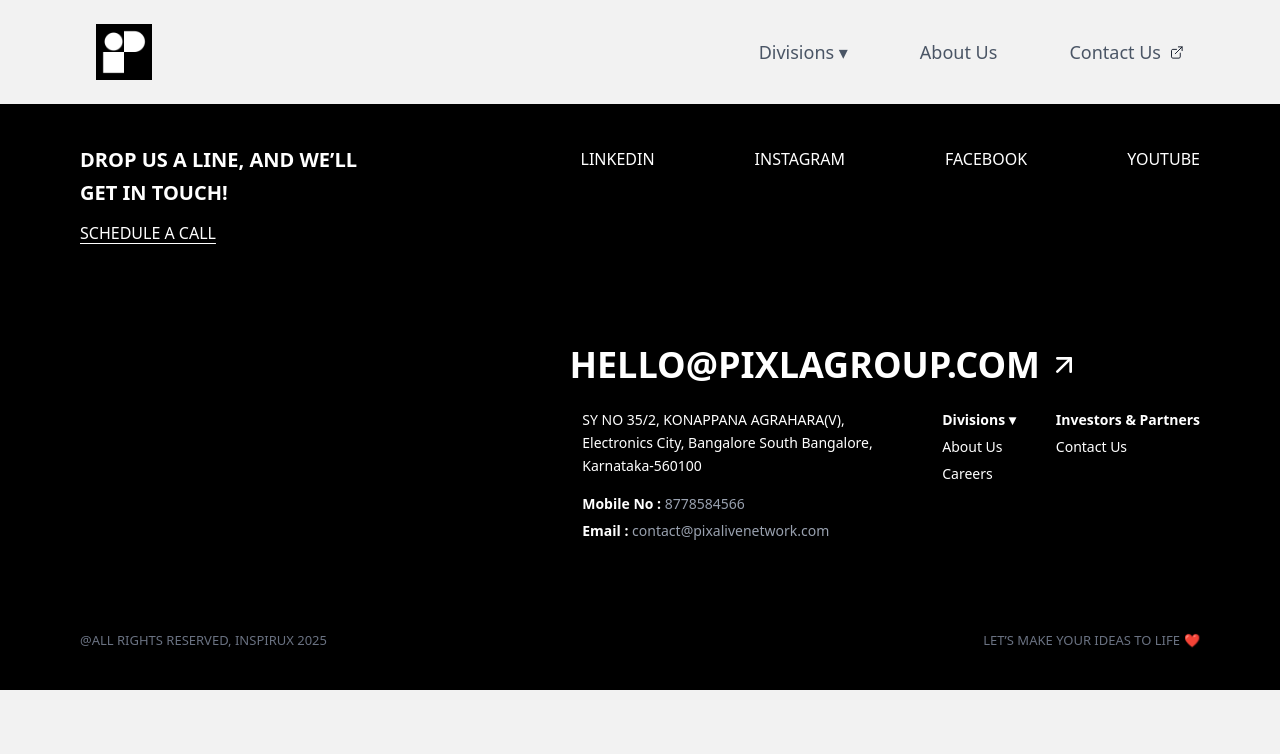
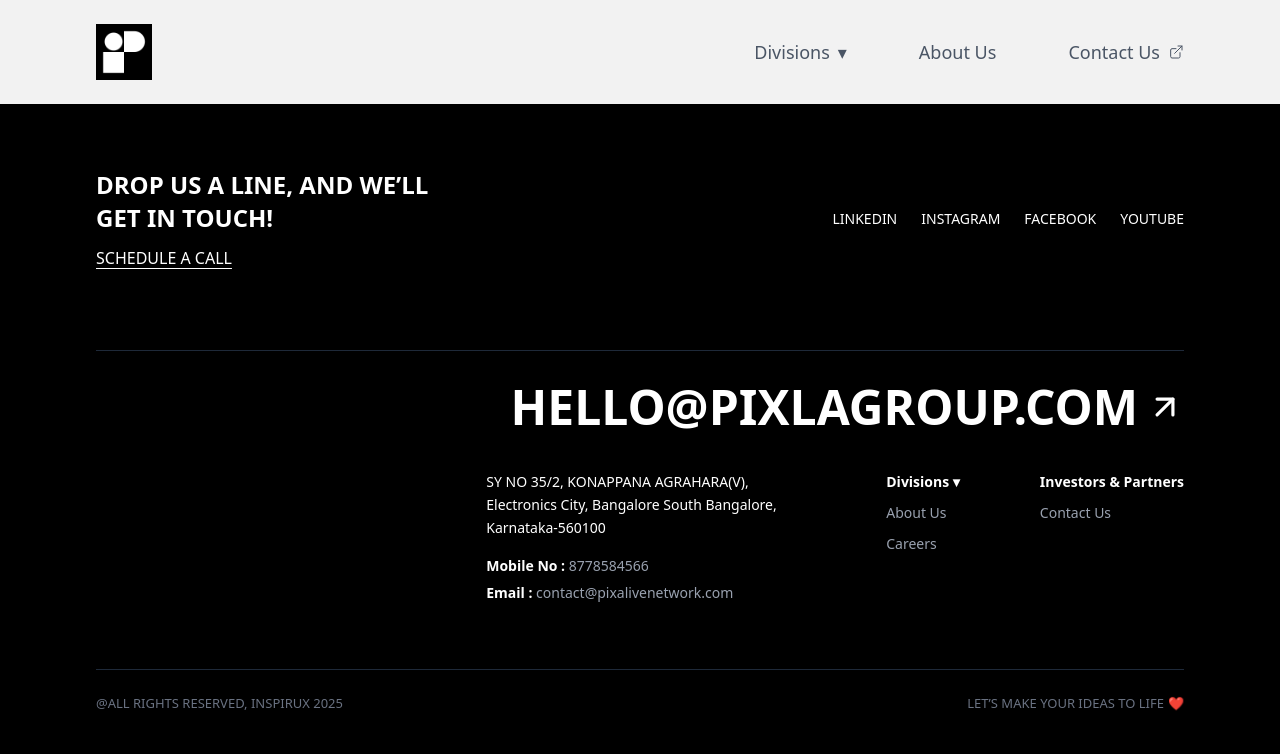
Before and after one commit to pixalivetech/Pixla_Group, a React (Vite) app: page /divisions/3 in a window 1280 px wide. Shown: the top 754 px of the page. Built offline with nearby package versions, Linux system fonts and the light colour scheme.

Commit message:
alignment

```diff
--- a/src/Components/Footer/footer.jsx
+++ b/src/Components/Footer/footer.jsx
@@ -1,55 +1,59 @@
-// src/components/Footer.jsx
 import React from "react";
 import { ArrowUpRight } from "lucide-react";
 
 export default function Footer() {
   return (
     <footer>
-    <div  className="bg-black text-white px-6 md:px-20 py-10 font-sans">
-      {/* Top Section */}
-      <div className="flex flex-col md:flex-row justify-between items-start md:items-center pb-15 gap-8">
+      {/* Footer Content Section (Black Background) */}
+      <div className="bg-black text-white px-6 md:px-24 py-16 font-sans">
+        {/* Top Section: Contact CTA and Social Links */}
+        <div className="flex flex-col md:flex-row justify-between items-start md:items-center pb-12 gap-8">
           {/* Left Text */}
-        <div>
-          <h3 className="text-xl font-semibold leading-relaxed">
-            DROP US A LINE, AND WE’LL <br /> GET IN TOUCH!
+          <div className="flex flex-col gap-2">
+            <h3 className="text-2xl font-semibold leading-snug">
+              DROP US A LINE, AND WE’LL <br className="hidden sm:inline" /> GET IN TOUCH!
             </h3>
             <a
               href="#"
-            className="block mt-3 text-md underline underline-offset-4 hover:text-gray-300"
+              className="block mt-1 text-md underline underline-offset-4 hover:text-gray-300 transition duration-150"
             >
               SCHEDULE A CALL
             </a>
           </div>
 
           {/* Social Links */}
-        <div className="flex flex-wrap gap- text-md font-medium space-x-25 mb-9 md:mb-18">
-          <a href="#" className="hover:text-gray-300">
+          {/* Increased gap and space-x for better mobile touch targets */}
+          <div className="flex flex-wrap gap-x-6 gap-y-2 text-sm font-medium">
+            <a href="#" className="hover:text-gray-300 transition duration-150">
               LINKEDIN
             </a>
-          <a href="#" className="hover:text-gray-300">
+            <a href="#" className="hover:text-gray-300 transition duration-150">
               INSTAGRAM
             </a>
-          <a href="#" className="hover:text-gray-300">
+            <a href="#" className="hover:text-gray-300 transition duration-150">
               FACEBOOK
             </a>
-          <a href="#" className="hover:text-gray-300">
+            <a href="#" className="hover:text-gray-300 transition duration-150">
               YOUTUBE
             </a>
           </div>
         </div>
 
-      {/* Middle Section */}
-      <div className="text-center md:text-left mb-6 mt-10">
-        <h2 className="text-3xl md:text-4xl font-semibold flex items-center gap-2 justify-center md:justify-end mr-30">
+        {/* Separator Line */}
+        <hr className="border-gray-800 my-8" />
+
+        {/* Middle Section: Email Address */}
+        <div className="flex justify-center md:justify-end  mb-10 mt-6">
+          <h2 className="text-3xl sm:text-4xl lg:text-5xl font-semibold flex items-center gap-2 cursor-pointer hover:text-gray-300 transition duration-150">
             HELLO@PIXLAGROUP.COM
-          <ArrowUpRight size={32} />
+            <ArrowUpRight size={38} className="text-white" />
           </h2>
         </div>
 
-      {/* THREE COLUMNS */}
-      <div className="flex flex-col md:flex-row justify-center md:justify-end text-sm leading-relaxed gap-12 md:gap-10">
-        {/* LEFT COLUMN */}
-        <div className="max-w-xs  text-center md:text-left">
+        {/* THREE COLUMNS (Address, Divisions, Investors) */}
+        <div className="flex flex-col md:flex-row justify-start md:justify-end text-sm leading-relaxed gap-10 md:gap-12 lg:gap-20">
+          {/* LEFT COLUMN: Address & Contact Details */}
+          <div className="max-w-xs text-left">
             <p>
               SY NO 35/2, KONAPPANA AGRAHARA(V), Electronics City, Bangalore South
               Bangalore, Karnataka-560100
@@ -59,7 +63,7 @@
               <span className="font-semibold">Mobile No :</span>{" "}
               <a
                 href="tel:8778584566"
-              className="text-gray-400 hover:text-gray-200"
+                className="text-gray-400 hover:text-gray-200 transition duration-150"
               >
                 8778584566
               </a>
@@ -69,43 +73,45 @@
               <span className="font-semibold">Email :</span>{" "}
               <a
                 href="mailto:contact@pixalivenetwork.com"
-              className="text-gray-400 hover:text-gray-200"
+                className="text-gray-400 hover:text-gray-200 transition duration-150"
               >
                 contact@pixalivenetwork.com
               </a>
             </p>
           </div>
 
-        {/* CENTER COLUMN */}
-        <div className=" text-center md:text-left">
-          <ul className="space-y-1">
+          {/* CENTER COLUMN: Divisions */}
+          <div className="text-left">
+            <ul className="space-y-2">
               <li className="text-white font-semibold">Divisions ▾</li>
-            <li className="hover:text-gray-200 cursor-pointer">About Us</li>
-            <li className="hover:text-gray-200 cursor-pointer">Careers</li>
+              <li className="text-gray-400 hover:text-gray-200 cursor-pointer transition duration-150">About Us</li>
+              <li className="text-gray-400 hover:text-gray-200 cursor-pointer transition duration-150">Careers</li>
             </ul>
           </div>
 
-        {/* RIGHT COLUMN */}
-        <div className=" text-center md:text-left">
-          <ul className="space-y-1">
+          {/* RIGHT COLUMN: Investors & Partners */}
+          <div className="text-left">
+            <ul className="space-y-2">
               <li className="text-white font-semibold">Investors & Partners</li>
-            <li className="hover:text-gray-200 cursor-pointer">Contact Us</li>
+              <li className="text-gray-400 hover:text-gray-200 cursor-pointer transition duration-150">Contact Us</li>
             </ul>
           </div>
         </div>
 
-      {/* BOTTOM SECTION */}
-      <div className="flex flex-col md:flex-row justify-between items-center mt-16 pt-6 text-[13px] text-gray-500">
-        <p>@ALL RIGHTS RESERVED, INSPIRUX 2025</p>
-        <p className="flex items-center gap-1 mt-2 md:mt-0">
+        {/* BOTTOM SECTION: Copyright and Tagline */}
+        <div className="flex flex-col md:flex-row justify-between items-center mt-16 pt-6 text-[13px] text-gray-500 border-t border-gray-800">
+          <p className="order-2 md:order-1 mt-3 md:mt-0">@ALL RIGHTS RESERVED, INSPIRUX 2025</p>
+          <p className="flex items-center gap-1 order-1 md:order-2">
             LET’S MAKE YOUR IDEAS TO LIFE <span className="text-red-500">❤</span>
           </p>
         </div>
       </div>
-      {/* Large Background Text */}
-      <div className="bg-[#f2f2f2]">
-     <div className="w-full  flex justify-center items-center">
-        <h1 className=" text-6xl md:text-8xl lg:text-[192px] font-extrabold text-black leading-snug">
+
+      {/* Large Background Text Section (Gray Background) */}
+      {/* Fluid font size used for maximum responsiveness */}
+      <div className="bg-[#f2f2f2] overflow-hidden select-none">
+        <div className="w-full flex justify-center items-center">
+          <h1 className="text-[15vw] sm:text-[12vw] md:text-[10vw] lg:text-[10rem] xl:text-[12rem] 2xl:text-[14rem] font-extrabold text-black leading-none py-10 tracking-tight whitespace-nowrap opacity-20 transition duration-300 hover:opacity-100">
             PIXLAGROUP
           </h1>
         </div>
--- a/src/Components/Header/header.jsx
+++ b/src/Components/Header/header.jsx
@@ -2,26 +2,135 @@
 import { Link } from "react-router-dom";
 import Hlogo from "./../../assets/logo.png";
 
+// --- Icons ---
+const MenuIcon = (props) => (
+  <svg
+    {...props}
+    xmlns="http://www.w3.org/2000/svg"
+    className="h-6 w-6"
+    fill="none"
+    viewBox="0 0 24 24"
+    stroke="currentColor"
+    strokeWidth={2}
+  >
+    <path
+      strokeLinecap="round"
+      strokeLinejoin="round"
+      d="M4 6h16M4 12h16M4 18h16"
+    />
+  </svg>
+);
+
+const CloseIcon = (props) => (
+  <svg
+    {...props}
+    xmlns="http://www.w3.org/2000/svg"
+    className="h-6 w-6"
+    fill="none"
+    viewBox="0 0 24 24"
+    stroke="currentColor"
+    strokeWidth={2}
+  >
+    <path
+      strokeLinecap="round"
+      strokeLinejoin="round"
+      d="M6 18L18 6M6 6l12 12"
+    />
+  </svg>
+);
+
+const ExternalLinkIcon = (props) => (
+  <svg
+    {...props}
+    width="15"
+    height="15"
+    viewBox="0 0 24 24"
+    fill="none"
+    xmlns="http://www.w3.org/2000/svg"
+  >
+    <path
+      d="M18 13V19C18 20.1046 17.1046 21 16 21H6C4.89543 21 4 20.1046 4 19V9C4 7.89543 4.89543 7 6 7H12"
+      stroke="currentColor"
+      strokeWidth="1.5"
+      strokeLinecap="round"
+      strokeLinejoin="round"
+    />
+    <path
+      d="M15 3H21V9"
+      stroke="currentColor"
+      strokeWidth="1.5"
+      strokeLinecap="round"
+      strokeLinejoin="round"
+    />
+    <path
+      d="M10 14L21 3"
+      stroke="currentColor"
+      strokeWidth="1.5"
+      strokeLinecap="round"
+      strokeLinejoin="round"
+    />
+  </svg>
+);
+// --- End Icons ---
+
+
 export default function Header() {
-  const [open, setOpen] = useState(false);
+  // State for the desktop 'Divisions' dropdown
+  const [openDivisions, setOpenDivisions] = useState(false);
+  // State for the mobile menu (hamburger)
+  const [openMobileMenu, setOpenMobileMenu] = useState(false);
+
+  // Refs for the desktop 'Divisions' dropdown
   const panelRef = useRef(null);
   const btnRef = useRef(null);
 
+  // Ref for the main header element to calculate mobile menu position
+  const headerRef = useRef(null);
+  const [headerHeight, setHeaderHeight] = useState(0);
+
+
+  // Effect to calculate header height for correct mobile menu positioning
+  useEffect(() => {
+    // We use an observer to reliably get the height if the content changes
+    const resizeObserver = new ResizeObserver(entries => {
+        if (headerRef.current) {
+            setHeaderHeight(headerRef.current.offsetHeight);
+        }
+    });
+
+    if (headerRef.current) {
+        resizeObserver.observe(headerRef.current);
+    }
+
+    return () => {
+        if (headerRef.current) {
+            resizeObserver.unobserve(headerRef.current);
+        }
+    };
+  }, []);
+
+  // Effect for outside click and escape key
   useEffect(() => {
     function handleClickOutside(e) {
-      // close if click is outside the dropdown panel and the button
+      // Logic to close desktop divisions dropdown (check that click is NOT on the button AND NOT on the panel)
       if (
         panelRef.current &&
         !panelRef.current.contains(e.target) &&
         btnRef.current &&
         !btnRef.current.contains(e.target)
       ) {
-        setOpen(false);
+        setOpenDivisions(false);
       }
+
+      // Logic to close mobile menu if clicking outside the panel (optional, often better to rely on button/link clicks)
+      // For simplicity, we'll rely on the Esc key and link clicks to close the mobile menu for now.
     }
 
     function handleEsc(e) {
-      if (e.key === "Escape") setOpen(false);
+      if (e.key === "Escape") {
+        setOpenDivisions(false);
+        setOpenMobileMenu(false);
+      }
     }
 
     document.addEventListener("mousedown", handleClickOutside);
@@ -32,105 +141,176 @@
     };
   }, []);
 
+  // Divisions link items
+  const divisionsLinks = [
+    "Retail Media Network",
+    "FMCG / Pixla Consumer Products",
+    "IT Services – Software Development",
+  ];
+
+  // Helper function to close all menus (used after navigation click)
+  const closeAllMenus = () => {
+    setOpenDivisions(false);
+    setOpenMobileMenu(false);
+  };
+
   return (
-    <header className="relative bg-[#f2f2f2]">
-      <div className="mx-auto px-6 md:px-24 py-6 z-20 flex items-center justify-between">
+    <header className="relative bg-[#f2f2f2] z-40">
+      {/* --- Main Header Row (visible on all devices) --- */}
+      <div
+        ref={headerRef} // Attach ref here
+        className="mx-auto px-6 md:px-24 py-4 md:py-6 flex items-center justify-between"
+      >
         {/* LEFT: Logo */}
         <div className="flex items-center space-x-2">
-          <Link to="/">
-            <img src={Hlogo} alt="Pixla Group" className="h-14" />
+          <Link to="/" onClick={closeAllMenus}>
+            <img
+              src={Hlogo}
+              alt="Pixla Group"
+              className="h-10 md:h-14 transition-transform duration-300 hover:scale-[1.02]"
+            />
           </Link>
         </div>
 
-        {/* CENTER spacer */}
-        <div className="flex-1" />
+        {/* CENTER: Spacer (Optional, helps push content to edges) */}
+        <div className="flex-1 hidden md:block" />
 
-        {/* RIGHT: Nav */}
-        <nav className="flex items-center space-x-18 text-gray-600">
-          {/* Divisions button */}
+
+        {/* Desktop Navigation (hidden on small devices) */}
+        <nav className="hidden md:flex items-center space-x-8 lg:space-x-12 xl:space-x-18 text-gray-600">
+          {/* Divisions button (Desktop Only) */}
           <div className="relative">
             <button
               ref={btnRef}
-              onClick={() => setOpen((s) => !s)}
-              aria-expanded={open}
-              aria-controls="divisions-panel"
-              className="flex items-center gap-2 text-md md:text-lg font-medium hover:text-black focus:outline-none "
+              onClick={() => setOpenDivisions((s) => !s)}
+              aria-expanded={openDivisions}
+              aria-controls="divisions-panel-desktop"
+              className={`flex items-center gap-2 text-lg font-medium transition-colors duration-200 ${
+                openDivisions
+                  ? "text-black"
+                  : "hover:text-black focus:outline-none"
+              }`}
             >
-              <span>Divisions ▾</span>
+              <span>Divisions</span>
+              <span
+                className={`transform transition-transform duration-300 ${
+                  openDivisions ? "rotate-180" : "rotate-0"
+                }`}
+              >
+                ▾
+              </span>
             </button>
           </div>
 
           <Link
             to={"/about"}
-            className="text-md md:text-lg font-medium hover:text-black transition-colors"
+            className="text-lg font-medium hover:text-black transition-colors duration-200"
           >
             About Us
           </Link>
 
           <Link
             to={"/retail"}
-            className="flex items-center gap-2 text-md md:text-lg font-medium hover:text-black transition-colors"
+            className="flex items-center gap-2 text-lg font-medium text-gray-600 hover:text-black transition-colors duration-200 group"
           >
             <span>Contact Us</span>
-            <svg
-              width="15"
-              height="15"
-              viewBox="0 0 24 24"
-              fill="none"
-              xmlns="http://www.w3.org/2000/svg"
-            >
-              <path
-                d="M18 13V19C18 20.1046 17.1046 21 16 21H6C4.89543 21 4 20.1046 4 19V9C4 7.89543 4.89543 7 6 7H12"
-                stroke="#111827"
-                strokeWidth="1.5"
-                strokeLinecap="round"
-                strokeLinejoin="round"
-              />
-              <path
-                d="M15 3H21V9"
-                stroke="#111827"
-                strokeWidth="1.5"
-                strokeLinecap="round"
-                strokeLinejoin="round"
-              />
-              <path
-                d="M10 14L21 3"
-                stroke="#111827"
-                strokeWidth="1.5"
-                strokeLinecap="round"
-                strokeLinejoin="round"
-              />
-            </svg>
+            <ExternalLinkIcon className="w-4 h-4 text-gray-600 group-hover:text-black transition-colors duration-200" />
           </Link>
         </nav>
+
+        {/* Mobile Menu Button (visible on small devices) */}
+        <button
+          className="md:hidden text-gray-600 hover:text-black transition-colors duration-200"
+          onClick={() => setOpenMobileMenu((s) => !s)}
+          aria-label="Toggle Menu"
+        >
+          {openMobileMenu ? <CloseIcon /> : <MenuIcon />}
+        </button>
       </div>
 
-      {/* Divisions panel (full-width pale strip) */}
-      {open && (
+      {/* ========================================
+        Divisions Panel (Desktop Only Dropdown)
+        ========================================
+      */}
       <div
-          id="divisions-panel"
+        id="divisions-panel-desktop"
         ref={panelRef}
-          className="absolute left-0 right-0 top-full bg-white z-30"
+        // Ensure this panel is hidden on mobile
+        className={`hidden md:block absolute left-0 right-0 top-full bg-white transition-all duration-300 ease-in-out overflow-hidden shadow-lg ${
+          openDivisions
+            ? "max-h-96 opacity-100 translate-y-0"
+            : "max-h-0 opacity-0 translate-y-[-10px]"
+        }`}
       >
-          {/* The inner container mimics the screenshot alignment:
-              large left offset so items start under the same left margin as the page content */}
         <div className="mx-auto md:pl-24 pl-6 pr-6 py-10 max-w-full">
           <div className="max-w-screen-md">
-              <ul className="space-y-6">
-                <li className="text-lg md:text-xl font-medium text-gray-900">
-                  Retail Media Network
+            <ul className="space-y-4">
+              {divisionsLinks.map((linkText, index) => (
+                <li
+                  key={linkText}
+                  className="text-xl font-medium text-gray-900 transition-colors duration-200 hover:text-blue-600 transform hover:translate-x-1"
+                >
+                  <Link to={`/divisions/${index + 1}`} onClick={closeAllMenus}>
+                    {linkText}
+                  </Link>
                 </li>
-                <li className="text-lg md:text-xl font-medium text-gray-900">
-                  FMCG / Pixla Consumer Products
-                </li>
-                <li className="text-lg md:text-xl font-medium text-gray-900">
-                  IT Services – Software Development
-                </li>
+              ))}
             </ul>
           </div>
         </div>
       </div>
-      )}
+
+      {/* ========================================
+        Mobile Menu Panel (Full Navigation for Small Screens)
+        ========================================
+      */}
+      <nav
+        // Set the 'top' position dynamically based on the header's height
+        style={{ top: `${headerHeight}px` }}
+        className={`md:hidden absolute left-0 right-0 bg-white shadow-xl min-h-screen transition-transform duration-300 ease-in-out z-30 ${
+          openMobileMenu ? "translate-y-0" : "-translate-y-[150%]" // Use a larger negative translate to ensure it's off-screen
+        }`}
+      >
+        <div className="flex flex-col p-6 space-y-4">
+
+          {/* Mobile Divisions Section (The solution for the missing links) */}
+          <div className="pt-4 pb-6 border-b border-gray-100">
+            <h3 className="text-xl font-bold text-gray-800 mb-4">
+              Divisions
+            </h3>
+            <ul className="space-y-3 pl-2">
+              {divisionsLinks.map((linkText, index) => (
+                <li key={`mobile-div-${linkText}`}>
+                  <Link
+                    to={`/divisions/${index + 1}`}
+                    onClick={closeAllMenus}
+                    className="text-lg text-gray-700 hover:text-blue-600 transition-colors duration-200 block py-1 transform hover:translate-x-1"
+                  >
+                    {linkText}
+                  </Link>
+                </li>
+              ))}
+            </ul>
+          </div>
+
+          {/* Other Main Mobile Links */}
+          <Link
+            to={"/about"}
+            onClick={closeAllMenus}
+            className="text-xl font-semibold text-gray-800 hover:text-blue-600 transition-colors duration-200 py-2 border-b border-gray-100"
+          >
+            About Us
+          </Link>
+          <Link
+            to={"/retail"}
+            onClick={closeAllMenus}
+            className="flex items-center gap-2 text-xl font-semibold text-gray-800 hover:text-blue-600 transition-colors duration-200 py-2"
+          >
+            Contact Us
+            <ExternalLinkIcon className="w-5 h-5 text-gray-600" />
+          </Link>
+        </div>
+      </nav>
     </header>
   );
 }
--- a/src/Pages/Home.jsx
+++ b/src/Pages/Home.jsx
@@ -8,7 +8,7 @@
 import Acadamy from "./../Components/Home/Acadamy";
 import Review from "./../Components/Home/Review";
 import Blogs from "./../Components/Home/Blog";
-import Path from "./../Components/Home/pathway";
+import Path from "./../Components/Home/Pathway";
 
 const Home = () => {
   return (
```
Also changed, not shown: src/Components/Home/about.jsx (+91 -28 lines), src/Components/Home/hero.jsx (+26 -48 lines). Lines whose indentation alone changed are shown as unchanged.
